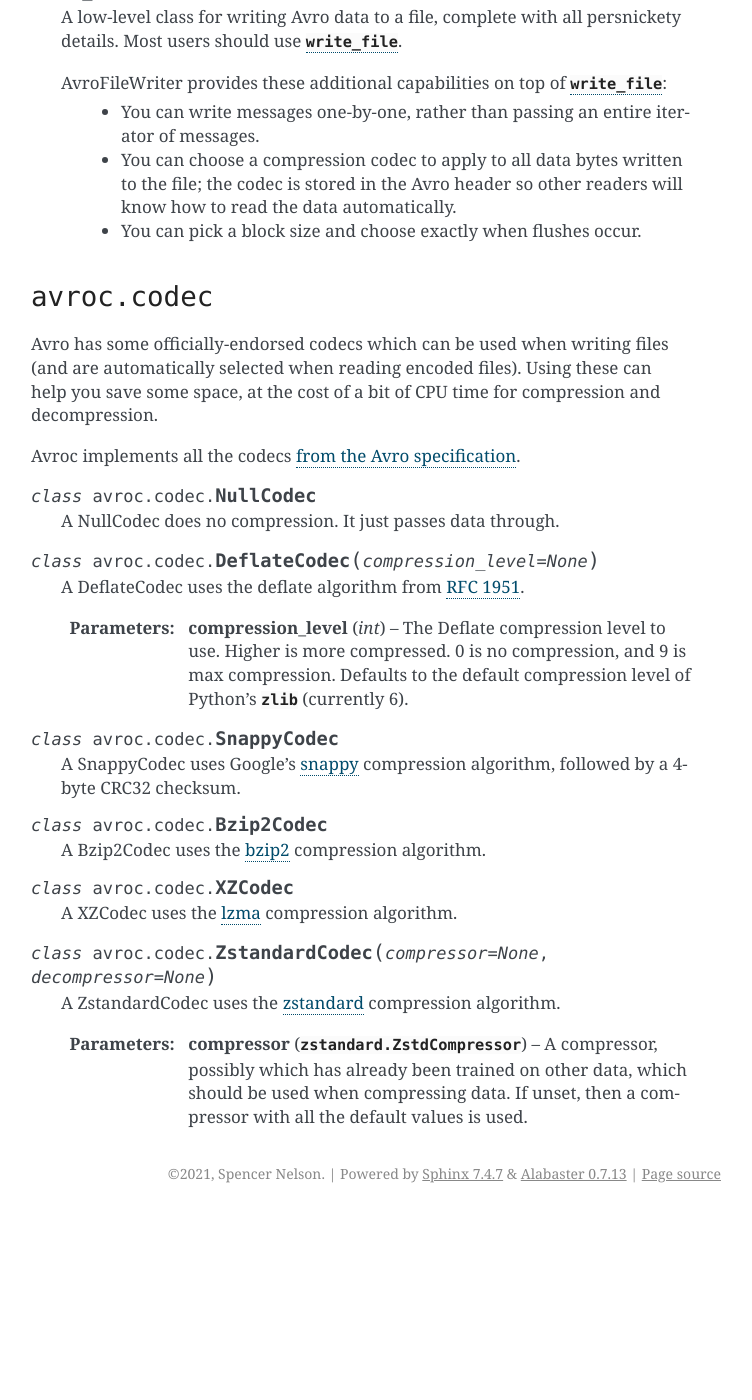
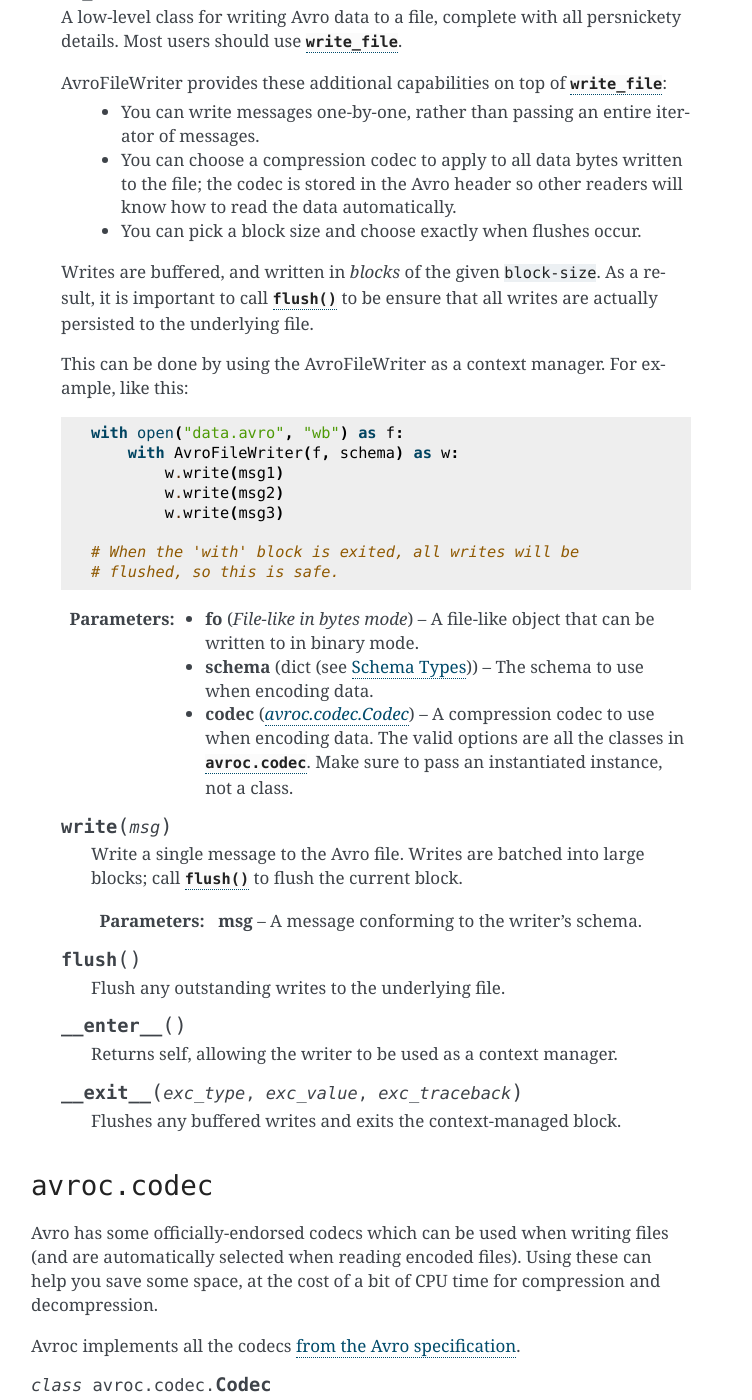
Before and after one commit to spenczar/avroc, a Sphinx documentation site: the page built from docs/api.rst, in a window 1280 px wide and 1400 px high, scrolled down 1623 px. Shown: the whole window, without its empty margins (389-1141 px from the left). Built offline with Sphinx 7.4.7, drawn with Linux system fonts in a browser that asks for light colours; before the commit the page ends 2836 px from its top, so only the background shows below that; some of the changed text lies outside the part shown.

```diff
--- a/docs/api.rst
+++ b/docs/api.rst
@@ -90,6 +90,51 @@ This module holds the main public API.
       know how to read the data automatically.
     - You can pick a block size and choose exactly when flushes occur.
 
+   Writes are buffered, and written in `blocks` of the given ``block-size``. As
+   a result, it is important to call :py:meth:`flush` to be ensure that all
+   writes are actually persisted to the underlying file.
+
+   This can be done by using the AvroFileWriter as a context manager. For example, like this:
+
+   .. code-block:: py
+
+      with open("data.avro", "wb") as f:
+          with AvroFileWriter(f, schema) as w:
+              w.write(msg1)
+              w.write(msg2)
+              w.write(msg3)
+
+      # When the 'with' block is exited, all writes will be
+      # flushed, so this is safe.
+
+   :param fo: A file-like object that can be written to in binary mode.
+   :type fo: File-like in bytes mode
+   :param schema: The schema to use when encoding data.
+   :type schema: dict (see :ref:`schema-types`)
+   :param codec: A compression codec to use when encoding data. The valid
+                 options are all the classes in :py:mod:`avroc.codec`. Make sure
+                 to pass an instantiated instance, not a class.
+   :type codec: avroc.codec.Codec
+
+   .. py:method:: write(msg)
+
+      Write a single message to the Avro file. Writes are batched into large
+      blocks; call :py:meth:`flush` to flush the current block.
+
+      :param msg: A message conforming to the writer's schema.
+
+   .. py:method:: flush()
+
+      Flush any outstanding writes to the underlying file.
+
+   .. py:method:: __enter__()
+
+      Returns self, allowing the writer to be used as a context manager.
+
+   .. py:method:: __exit__(exc_type, exc_value, exc_traceback)
+
+      Flushes any buffered writes and exits the context-managed block.
+
 
 
 .. py:module:: avroc.codec
@@ -104,6 +149,29 @@ help you save some space, at the cost of a bit of CPU time for compression and
 decompression.
 
 Avroc implements all the codecs `from the Avro specification <http://avro.apache.org/docs/1.10.2/spec.html#Required+Codecs>`_.
+
+.. py:class:: Codec()
+
+   Abstract base class, implemented by the other classes in this module. Those classes are:
+
+   +---------------------------+------------------------------+
+   | Class                     | Description                  |
+   +===========================+==============================+
+   | :py:obj:`NullCodec`       |No compression                |
+   +---------------------------+------------------------------+
+   | :py:obj:`DeflateCodec`    |Compress with DEFLATE, similar|
+   |                           |to gzip                       |
+   +---------------------------+------------------------------+
+   | :py:obj:`SnappyCodec`     |Compress with snappy          |
+   +---------------------------+------------------------------+
+   | :py:obj:`Bzip2Codec`      |Compress with bzip2           |
+   +---------------------------+------------------------------+
+   | :py:obj:`XZCodec`         |Compress with xz, from the    |
+   |                           |lzma family                   |
+   +---------------------------+------------------------------+
+   | :py:obj:`ZstandardCodec`  |Compress with zstandard       |
+   +---------------------------+------------------------------+
+
 
 .. py:class:: NullCodec()
 
@@ -135,7 +203,7 @@ Avroc implements all the codecs `from the Avro specification <http://avro.apache
    A XZCodec uses the `lzma <https://docs.python.org/3/library/lzma.html>`_
    compression algorithm.
 
-.. py:class:: ZstandardCodec(compressor=None, decompressor=None)
+.. py:class:: ZstandardCodec(compressor=None)
 
    A ZstandardCodec uses the `zstandard <https://facebook.github.io/zstd/>`_
    compression algorithm.
```
Also changed, not shown: README.md (+52 -5 lines), docs/usage.rst (+24 -0 lines).
